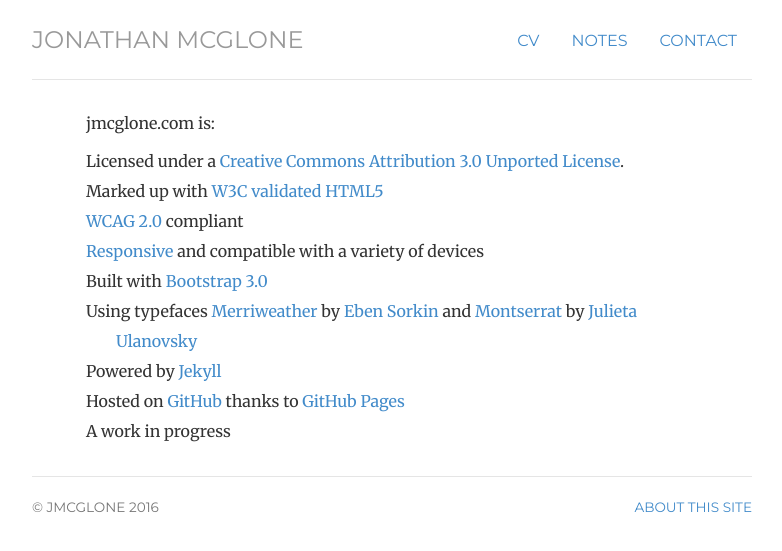
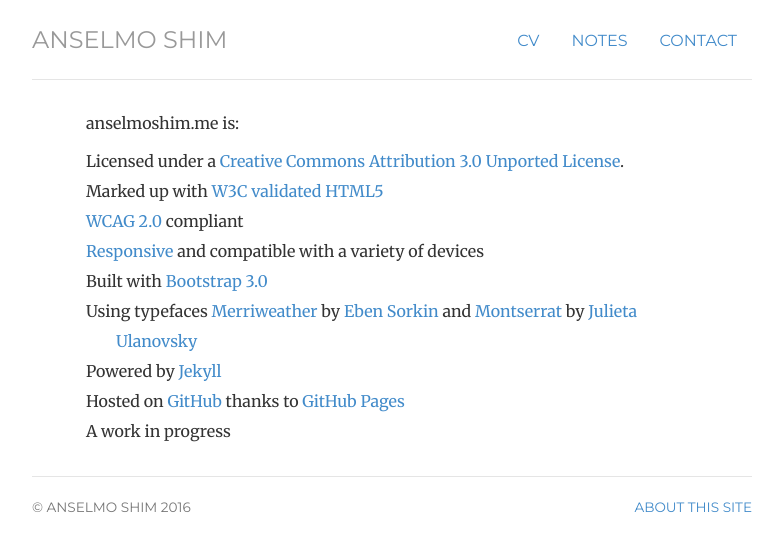
Before and after one commit to anselmoshim/anselmoshim.github.io, a Jekyll site: the page built from about/index.html, in a window 1280 px wide. Shown: the top 551 px of the page, without its empty margins (248-1030 px from the left). Built offline with Jekyll 4.4.1, drawn with Linux system fonts in a browser that asks for light colours.

Commit message:
minor edits

```diff
--- a/_includes/footer.html
+++ b/_includes/footer.html
@@ -1,7 +1,7 @@
 <div class="footer">
 	<div class="row">
 	<div class="col-sm-8">
-	<p><small>&copy; jmcglone 2016</small></p>
+	<p><small>&copy; Anselmo Shim 2016</small></p>
 	</div>
 	<div class="col-sm-4">
 	<p class="pull-right"><small><a href="/about" title="About this site">About this site</a></small></p>
--- a/_includes/head.html
+++ b/_includes/head.html
@@ -6,7 +6,7 @@
 	<!-- favicon
 	<link rel="shortcut icon" href="/img/ico/favicon.png">
 	-->
-	<title>{{ page.title }} | Jonathan McGlone | Librarian, Front-End Developer, Digital Publisher, Project Manager, Music Enthusiast, Web Noodler.</title>
+	<title>{{ page.title }} | Anselmo Shim | Insert description here.</title>
 	<!-- styles -->
 	<link href="/css/bootstrap.css" rel="stylesheet">
 	<link href="/css/jumbotron-narrow.css" rel="stylesheet">
--- a/_includes/header.html
+++ b/_includes/header.html
@@ -5,5 +5,5 @@
 		<li class="{{ page.notes }}"><a href="/notes" title="Notes">Notes</a></li>
 		<li class="{{ page.contact }}"><a href="/contact" title="Contact">Contact</a></li>
 	</ul>
-	<h3 class="text-muted"><a href="/">Jonathan McGlone</a></h3>
+	<h3 class="text-muted"><a href="/">Anselmo Shim</a></h3>
 </div> <!-- /header -->
--- a/about/index.html
+++ b/about/index.html
@@ -1,12 +1,12 @@
 ---
 layout: default
 title: About This Site
-description: Credits and information about the website jmcglone.com, the personal website for Jonathan McGlone, a Librarian, Front-End Developer, Digital Publisher, Project Manager, Music Enthusiast, and Web Noodler living and working in Michigan.
+description: Credits and information about the website jmcglone.com, the personal website for Anselmo Shim.
 ---
 
   <div class="about">
 
-    <p>jmcglone.com is:</p>
+    <p>anselmoshim.me is:</p>
 
       <ul class="list-unstyled">
         <li>Licensed under a <a rel="license" href="http://creativecommons.org/licenses/by/3.0/deed.en_US">Creative Commons Attribution 3.0 Unported License</a>. </li>
@@ -16,7 +16,7 @@
         <li>Built with <a href="http://getbootstrap.com/" title="Bootstrap 3.0">Bootstrap 3.0</a></li>
         <li>Using typefaces <a href="http://www.google.com/fonts/specimen/Merriweather" title ="Merriweather">Merriweather</a> by <a href="https://plus.google.com/106288796449831139244/about" title="Eben Sorkin">Eben Sorkin</a> and <a href="http://www.google.com/fonts/specimen/Montserrat" title="Montserrat">Montserrat</a> by <a href="http://www.zkysky.com.ar/" title="ZkySky Design">Julieta Ulanovsky</a></li>
         <li>Powered by <a href="http://jekyllrb.com/" title="Jekyll">Jekyll</a></li>
-        <li>Hosted on <a href="http://github.com/jmcglone/jmcglone.github.io" title="This site hosted on GitHub">GitHub</a> thanks to <a href="http://pages.github.com/" title="GitHub Pages">GitHub Pages</a></li>
+        <li>Hosted on <a href="http://github.com/anselmoshim/anselmoshim.github.io" title="This site hosted on GitHub">GitHub</a> thanks to <a href="http://pages.github.com/" title="GitHub Pages">GitHub Pages</a></li>
         <li>A work in progress</li>
       </ul>
 
--- a/contact/index.html
+++ b/contact/index.html
@@ -5,7 +5,7 @@
 projects: passive
 notes: passive
 contact: active
-description: Contact information for Jonathan McGlone, a Librarian, Front-End Developer, Digital Publisher, Project Manager, Music Enthusiast, and Web Noodler living and working in Michigan.
+description: Contact information for Anselmo Shim.
 ---
 <div class="contact">
 
```
